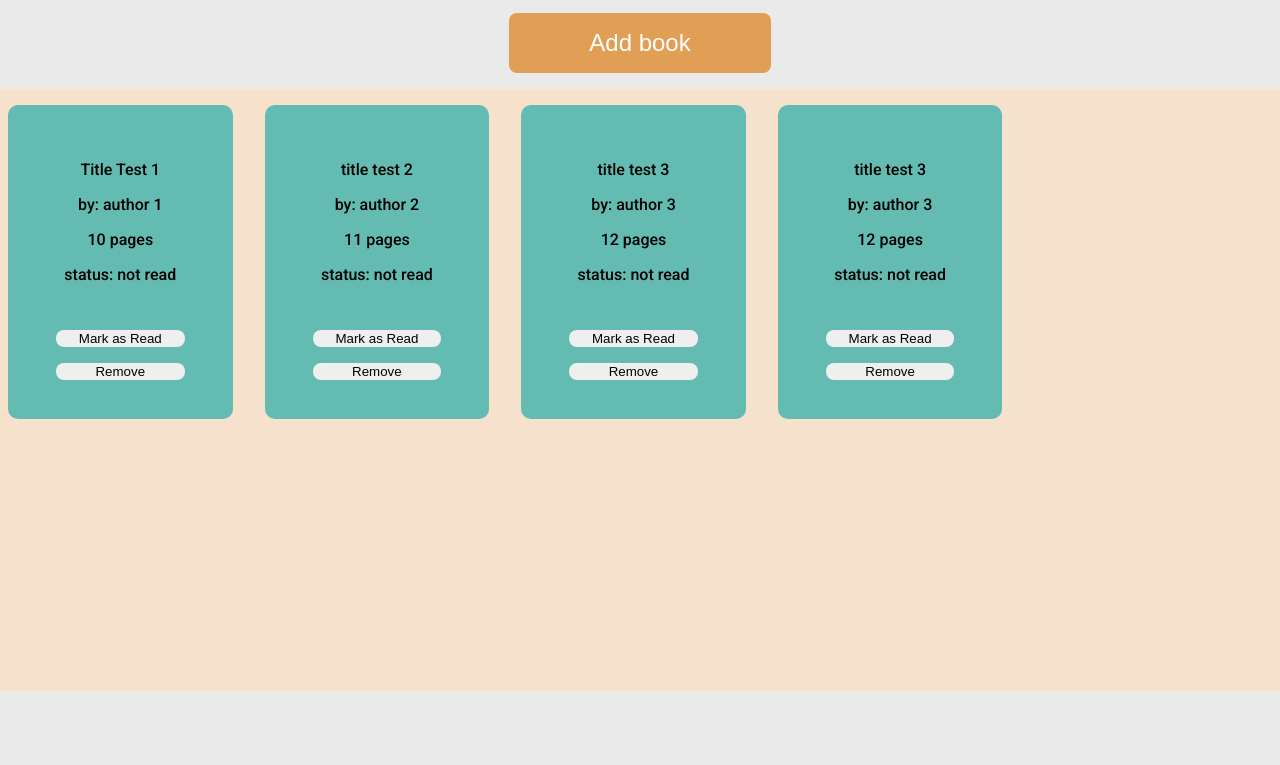
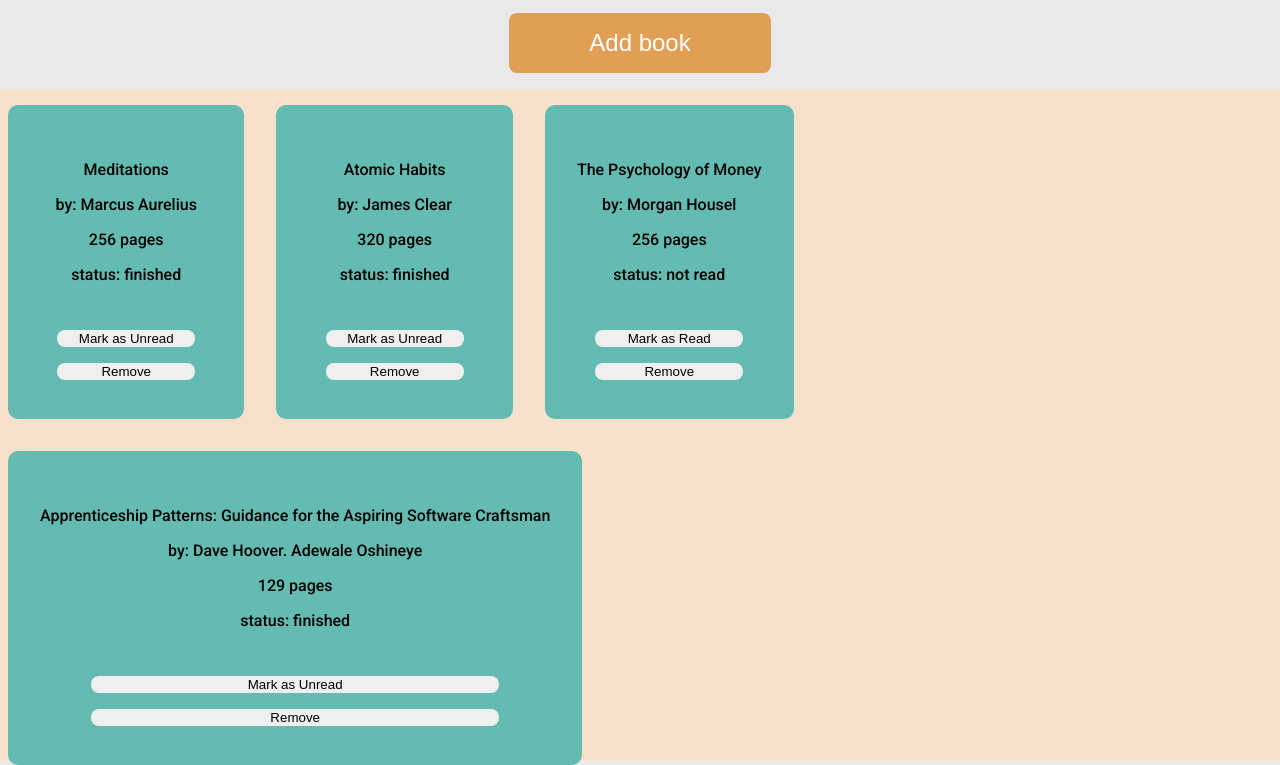
Before and after one commit to brianbud/library, a plain HTML site: page index.html in a window 1280 px wide. Shown: the part 117-882 px from the top of the page. Before the commit the page ends 816 px from the top, so only its background shows below. Drawn offline with Linux system fonts and the light colour scheme.

Commit message:
replaced placeholder content

```diff
--- a/index.html
+++ b/index.html
@@ -72,7 +72,7 @@
                 id="read"
                 value="finished"
               />
-              <label for="read">Read</label>
+              <label for="read">Finished</label>
             </div>
             <div>
               <button
--- a/script.js
+++ b/script.js
@@ -11,28 +11,29 @@ const dialog = document.querySelector("dialog");
 
 const myLibrary = [
   {
-    title: "Title Test 1",
-    author: "author 1",
-    pages: 10,
+    title: "Meditations",
+    author: "Marcus Aurelius",
+    pages: 256,
+    status: "finished",
+  },
+  {
+    title: "Atomic Habits",
+    author: "James Clear",
+    pages: 320,
+    status: "finished",
+  },
+  {
+    title: "The Psychology of Money",
+    author: "Morgan Housel",
+    pages: 256,
     status: "not read",
   },
   {
-    title: "title test 2",
-    author: "author 2",
-    pages: 11,
-    status: "not read",
-  },
-  {
-    title: "title test 3",
-    author: "author 3",
-    pages: 12,
-    status: "not read",
-  },
-  {
-    title: "title test 3",
-    author: "author 3",
-    pages: 12,
-    status: "not read",
+    title:
+      "Apprenticeship Patterns: Guidance for the Aspiring Software Craftsman",
+    author: "Dave Hoover. Adewale Oshineye",
+    pages: 129,
+    status: "finished",
   },
 ];
 
```
